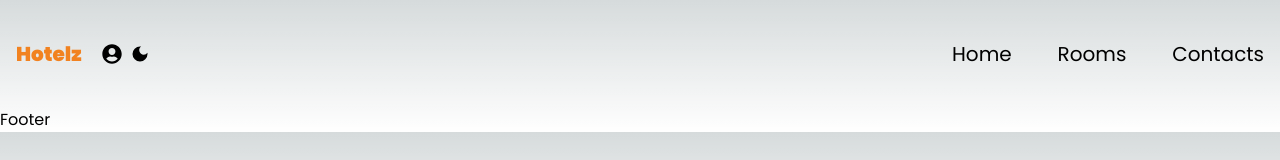
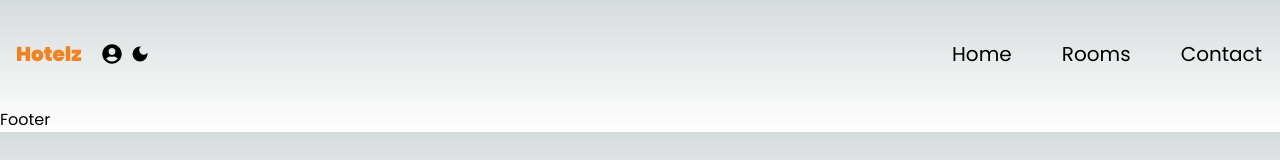
Before and after one commit to Minus0149/Hotel-Management, a Next.js app: page / in a window 1280 px wide. Shown: the top 160 px of the page. Built offline with nearby package versions, Linux system fonts and the light colour scheme.

Commit message:
Made some css chnages

```diff
--- a/src/components/Header/Header.tsx
+++ b/src/components/Header/Header.tsx
@@ -20,15 +20,30 @@ const Header = () => {
 					</li>
 				</ul>
 			</div>
-			<ul className="flex items-center justify-between w-full md:w-1/3">
-				<li className="hover:-translate-y-2 duration-500 transition-all hover:text-[#f27405]">
-					<Link href="/">Home</Link>
+			<ul className="flex items-center justify-between w-full md:w-1/3 ">
+				<li className=" pr-0.5 relative">
+					<Link
+						href="/rooms"
+						className="after:duration-300 after:ease-in-out after:delay-0 after:transition-transform after:content-[''] after:bg-red-600 after:absolute after:bottom-0 after:h-[2px] after:left-0 after:scale-x-0 after:w-full after:hover:scale-x-100  whitespace-nowrap"
+					>
+						Home
+					</Link>
 				</li>
-				<li className="hover:-translate-y-2 duration-500 transition-all hover:text-[#f27405]">
-					<Link href="/rooms">Rooms</Link>
+				<li className=" pr-0.5 relative">
+					<Link
+						href="/rooms"
+						className="after:duration-300 after:ease-in-out after:delay-0 after:transition-transform after:content-[''] after:bg-red-600 after:absolute after:bottom-0 after:h-[2px] after:left-0 after:scale-x-0 after:w-full after:hover:scale-x-100  whitespace-nowrap"
+					>
+						Rooms
+					</Link>
 				</li>
-				<li className="hover:-translate-y-2 duration-500 transition-all hover:text-[#f27405]">
-					<Link href="/">Contacts</Link>
+				<li className=" pr-0.5 relative">
+					<Link
+						href="/rooms"
+						className="after:duration-300 after:ease-in-out after:delay-0 after:transition-transform after:content-[''] after:bg-red-600 after:absolute after:bottom-0 after:h-[2px] after:left-0 after:scale-x-0 after:w-full after:hover:scale-x-100  whitespace-nowrap"
+					>
+						Contact
+					</Link>
 				</li>
 			</ul>
 		</header>
```
